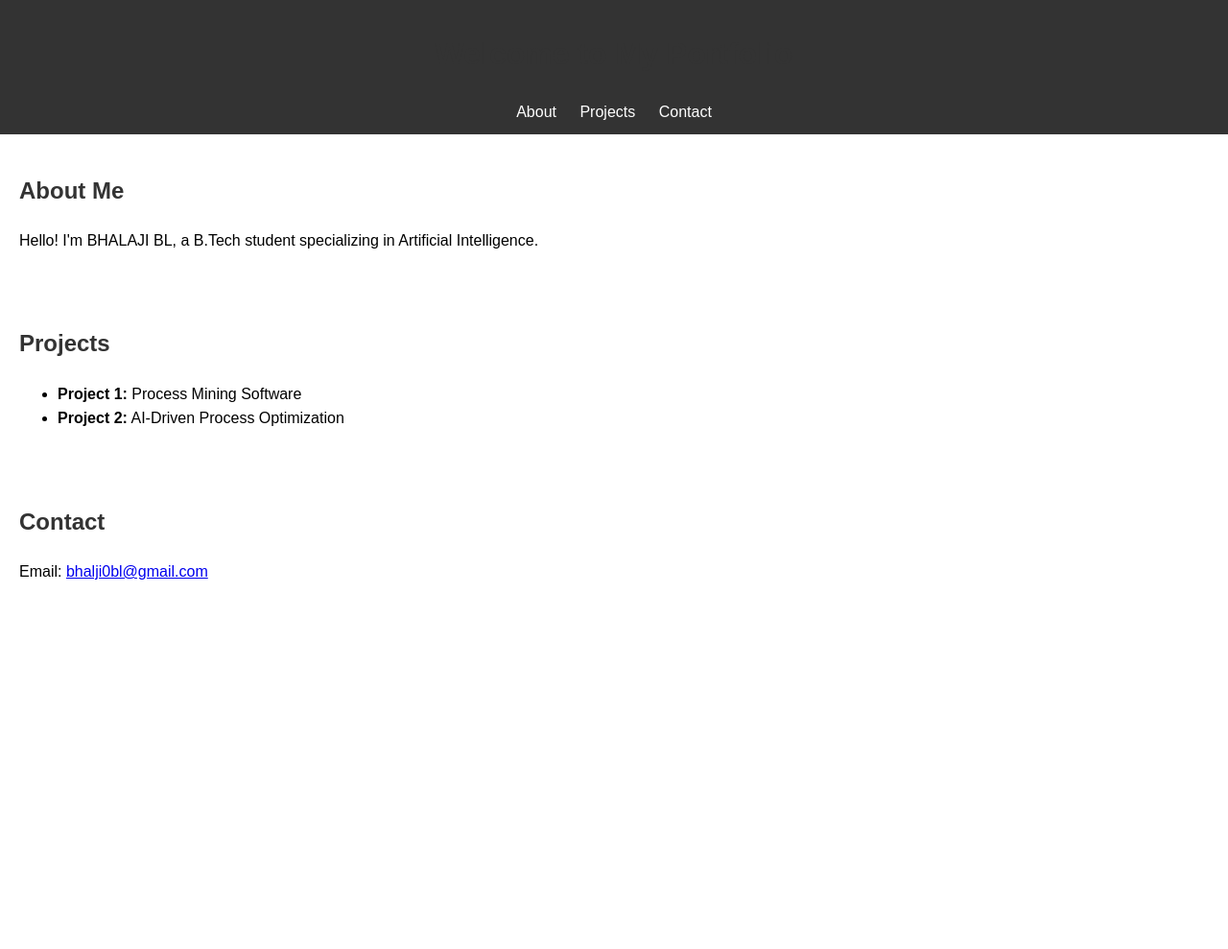
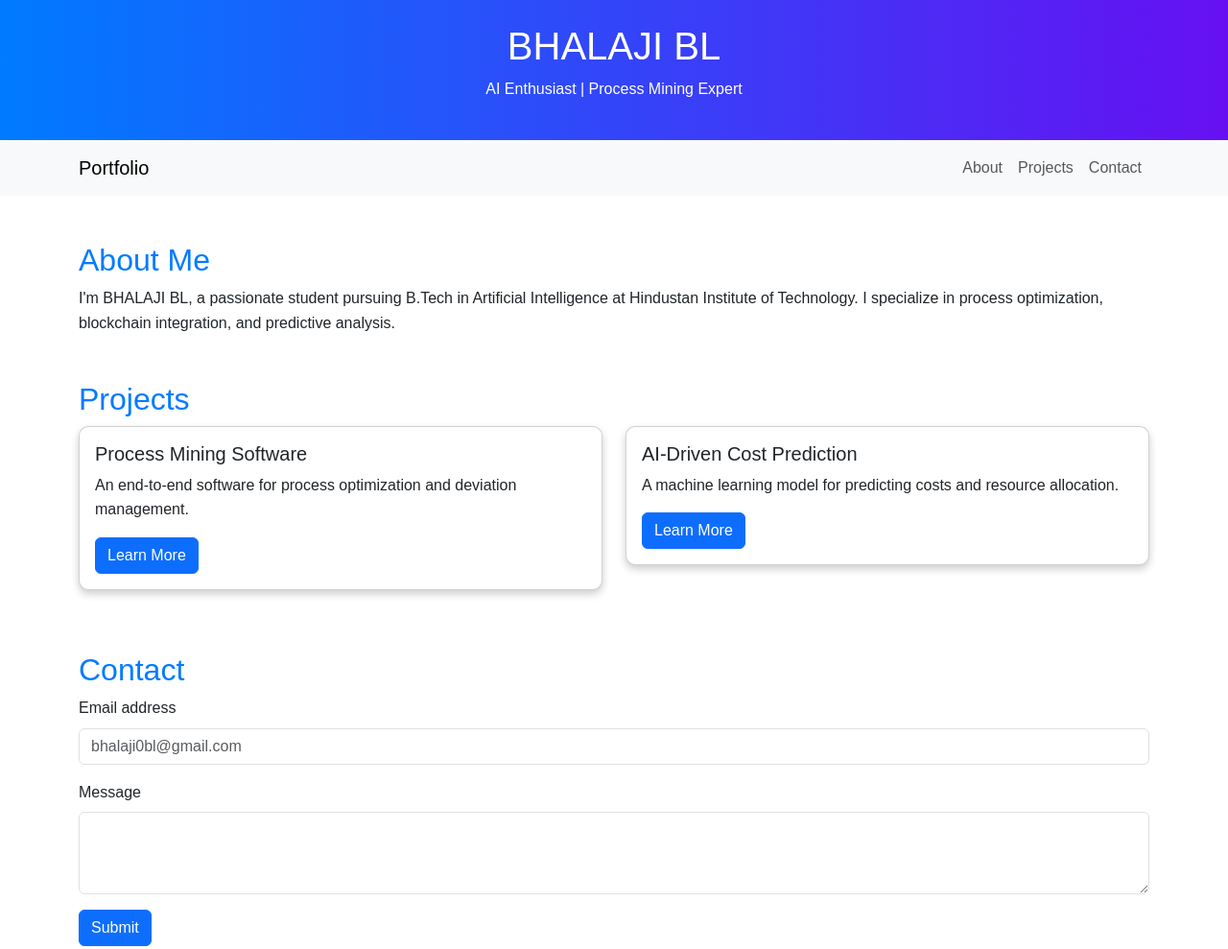
Before and after one commit to BhalajiBL/BHALAJI.github.io, a plain HTML site: page index.html in a window 1280 px wide. Shown: the top 989 px of the page at 96% size. Before the commit the page ends 800 px from the top, so only its background shows below. Drawn offline with nearby package versions, Linux system fonts and the light colour scheme.

Commit message:
Initial commit

```diff
--- a/index.html
+++ b/index.html
@@ -4,31 +4,76 @@
     <meta charset="UTF-8">
     <meta name="viewport" content="width=device-width, initial-scale=1.0">
     <title>BHALAJI BL Portfolio</title>
+    <!-- Bootstrap CSS -->
+    <link href="https://cdn.jsdelivr.net/npm/bootstrap@5.3.0-alpha1/dist/css/bootstrap.min.css" rel="stylesheet">
     <link rel="stylesheet" href="styles.css">
+
 </head>
 <body>
-    <header>
-        <h1>Welcome to My Portfolio</h1>
-        <nav>
-            <a href="#about">About</a>
-            <a href="#projects">Projects</a>
-            <a href="#contact">Contact</a>
-        </nav>
+    <header class="bg-dark text-white text-center py-4">
+        <h1>BHALAJI BL</h1>
+        <p>AI Enthusiast | Process Mining Expert </p>
     </header>
-    <section id="about">
+    <nav class="navbar navbar-expand-lg navbar-light bg-light">
+        <div class="container">
+            <a class="navbar-brand" href="#">Portfolio</a>
+            <button class="navbar-toggler" type="button" data-bs-toggle="collapse" data-bs-target="#navbarNav">
+                <span class="navbar-toggler-icon"></span>
+            </button>
+            <div class="collapse navbar-collapse" id="navbarNav">
+                <ul class="navbar-nav ms-auto">
+                    <li class="nav-item"><a class="nav-link" href="#about">About</a></li>
+                    <li class="nav-item"><a class="nav-link" href="#projects">Projects</a></li>
+                    <li class="nav-item"><a class="nav-link" href="#contact">Contact</a></li>
+                </ul>
+            </div>
+        </div>
+    </nav>
+    <section id="about" class="container my-5">
         <h2>About Me</h2>
-        <p>Hello! I'm BHALAJI BL, a B.Tech student specializing in Artificial Intelligence.</p>
+        <p>I'm BHALAJI BL, a passionate student pursuing B.Tech in Artificial Intelligence at Hindustan Institute of Technology. I specialize in process optimization, blockchain integration, and predictive analysis.</p>
     </section>
-    <section id="projects">
+    <section id="projects" class="container my-5">
         <h2>Projects</h2>
-        <ul>
-            <li><strong>Project 1:</strong> Process Mining Software</li>
-            <li><strong>Project 2:</strong> AI-Driven Process Optimization</li>
-        </ul>
+        <div class="row">
+            <div class="col-md-6">
+                <div class="card mb-3">
+                    <div class="card-body">
+                        <h5 class="card-title">Process Mining Software</h5>
+                        <p class="card-text">An end-to-end software for process optimization and deviation management.</p>
+                        <a href="#" class="btn btn-primary">Learn More</a>
+                    </div>
+                </div>
+            </div>
+            <div class="col-md-6">
+                <div class="card mb-3">
+                    <div class="card-body">
+                        <h5 class="card-title">AI-Driven Cost Prediction</h5>
+                        <p class="card-text">A machine learning model for predicting costs and resource allocation.</p>
+                        <a href="#" class="btn btn-primary">Learn More</a>
+                    </div>
+                </div>
+            </div>
+        </div>
     </section>
-    <section id="contact">
+    <section id="contact" class="container my-5">
         <h2>Contact</h2>
-        <p>Email: <a href="mailto:bhalji0bl@gmail.com">bhalji0bl@gmail.com</a></p>
+        <form>
+            <div class="mb-3">
+                <label for="email" class="form-label">Email address</label>
+                <input type="email" class="form-control" id="email" placeholder="bhalaji0bl@gmail.com">
+            </div>
+            <div class="mb-3">
+                <label for="message" class="form-label">Message</label>
+                <textarea class="form-control" id="message" rows="3"></textarea>
+            </div>
+            <button type="submit" class="btn btn-primary">Submit</button>
+        </form>
     </section>
+    <footer class="bg-dark text-white text-center py-3">
+        <p>© BHALAJI BL 2024 | All Rights Reserved</p>
+    </footer>
+    <!-- Bootstrap JS -->
+    <script src="https://cdn.jsdelivr.net/npm/bootstrap@5.3.0-alpha1/dist/js/bootstrap.bundle.min.js"></script>
 </body>
 </html>
--- a/styles.css
+++ b/styles.css
@@ -1,23 +1,23 @@
 body {
-    font-family: Arial, sans-serif;
+    font-family: 'Arial', sans-serif;
     margin: 0;
     padding: 0;
     line-height: 1.6;
 }
 header {
-    background: #333;
-    color: #fff;
-    padding: 10px 20px;
-    text-align: center;
+    background: linear-gradient(to right, #007bff, #6610f2);
+    color: white;
+    padding: 20px 0;
 }
-nav a {
-    color: #fff;
-    margin: 0 10px;
-    text-decoration: none;
+h2 {
+    color: #007bff;
 }
-section {
-    padding: 20px;
+.card {
+    box-shadow: 0 4px 8px rgba(0, 0, 0, 0.2);
+    border-radius: 10px;
 }
-h1, h2 {
-    color: #333;
+footer {
+    background: #222;
+    color: #ddd;
+    padding: 10px 0;
 }
```
